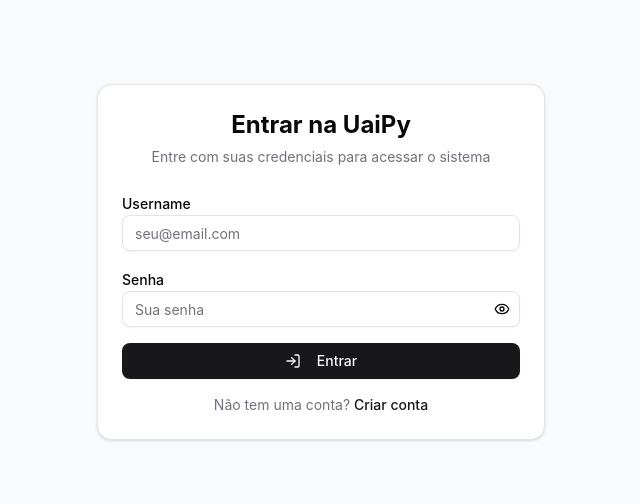
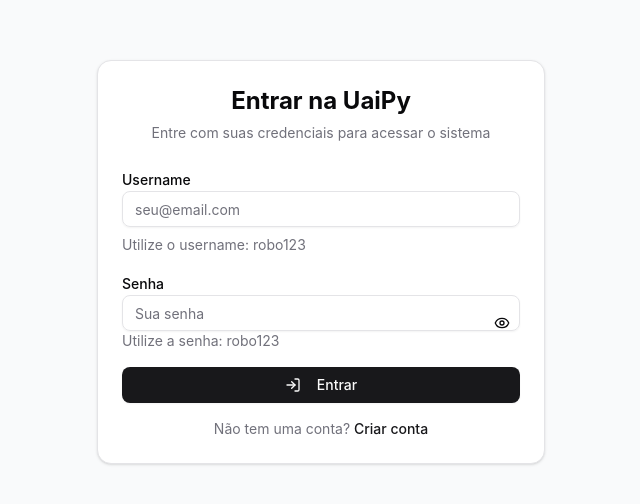
Before and after one commit to ruann3res/uaipy.ui, a React (Vite) app: page /auth in a window 1280 px wide. Shown: the part 138-642 px from the top of the page, without its empty margins (319-959 px from the left). Built offline with nearby package versions, Linux system fonts and the light colour scheme.

Commit message:
feat: update username & password label

```diff
--- a/src/pages/Auth/SignIn.tsx
+++ b/src/pages/Auth/SignIn.tsx
@@ -50,6 +50,7 @@
                 onChange={(e) => setFormData(prev => ({ ...prev, username: e.target.value }))}
                 required
               />
+              <p className="text-sm text-muted-foreground">Utilize o username: robo123</p>
             </div>
 
             <div className="space-y-2">
@@ -64,6 +65,7 @@
                   onChange={(e) => setFormData(prev => ({ ...prev, password: e.target.value }))}
                   required
                 />
+                <p className="text-sm text-muted-foreground">Utilize a senha: robo123</p>
                 <Button
                   type="button"
                   variant="ghost"
```
